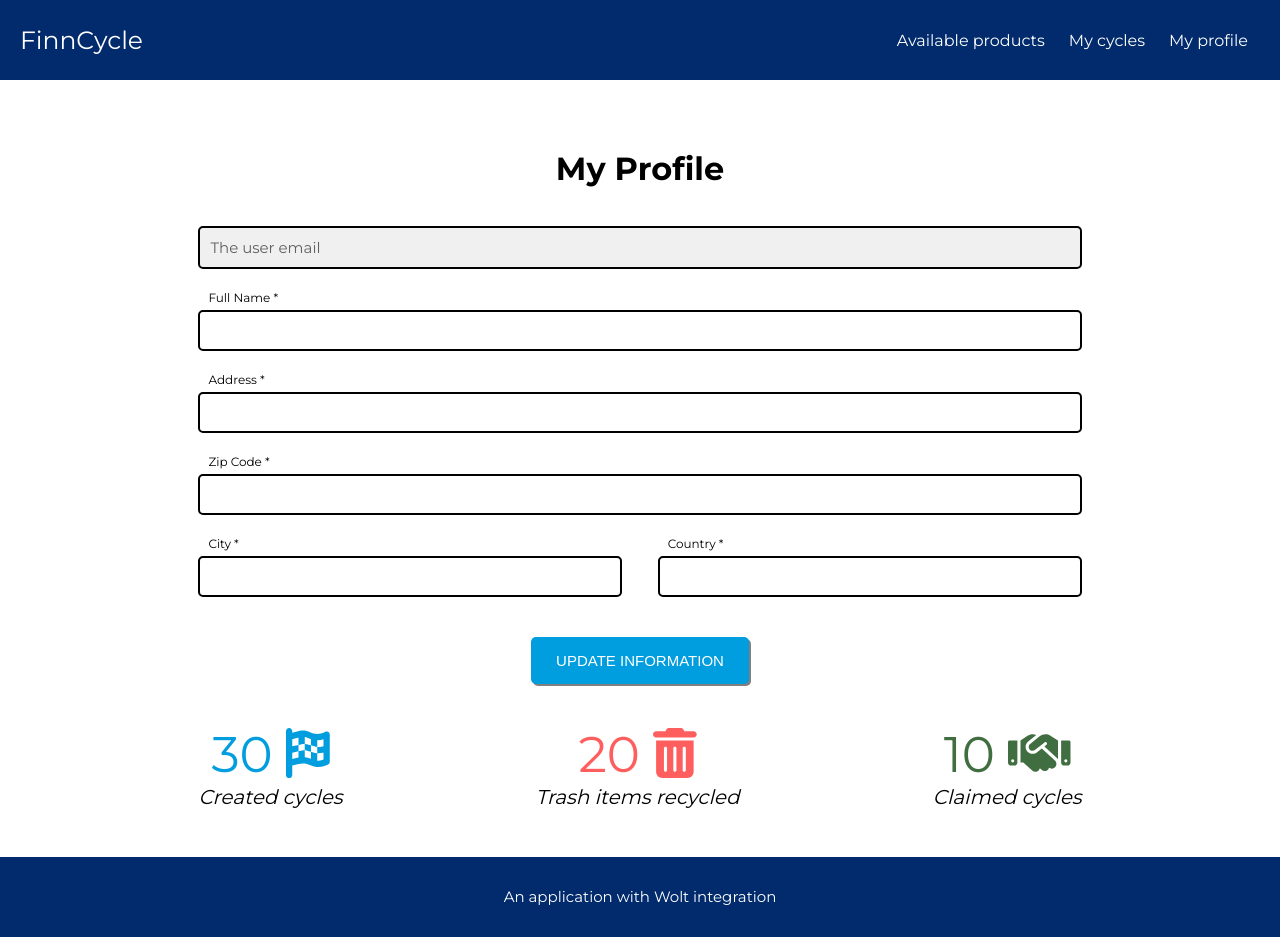
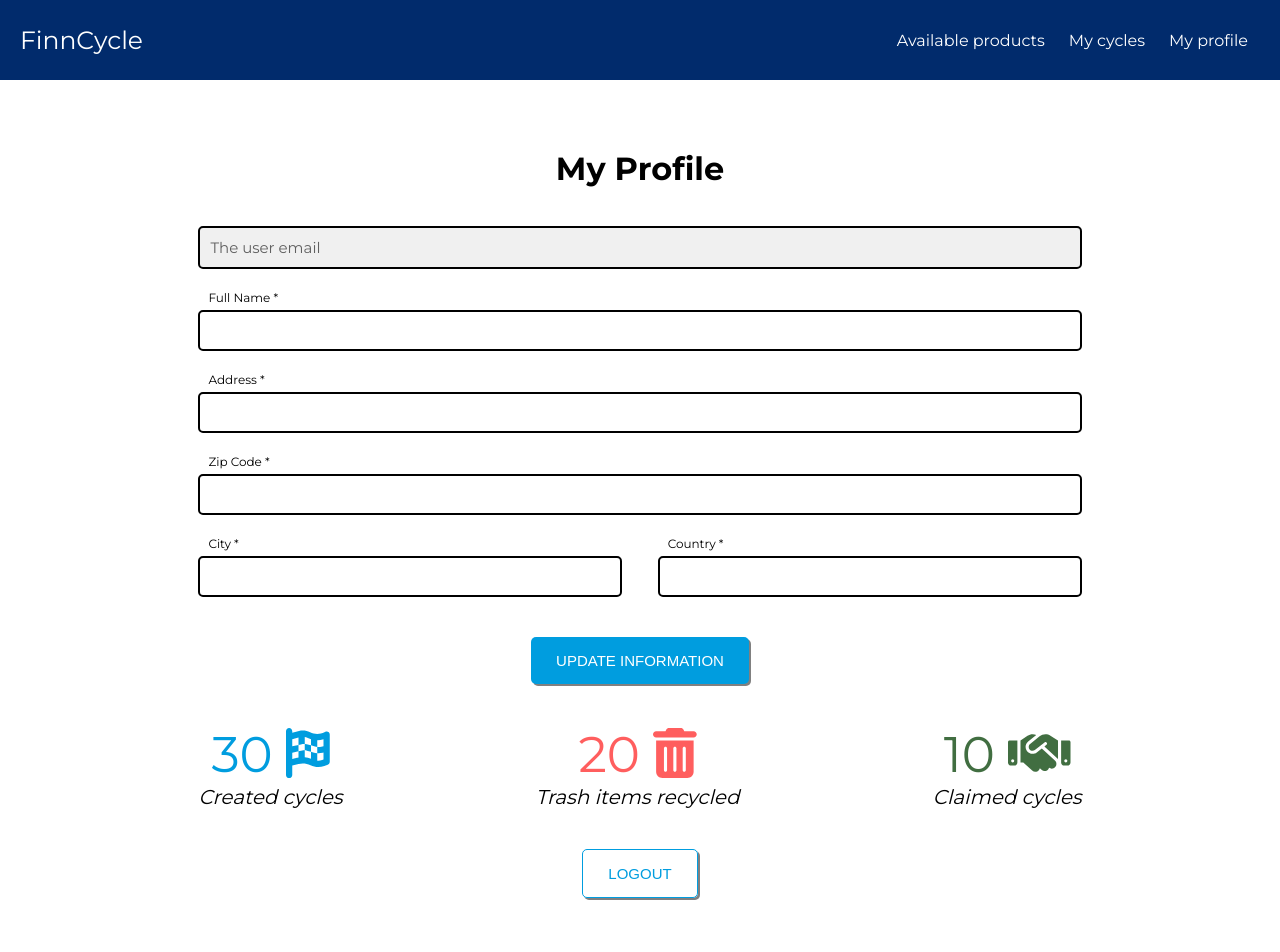
Before and after one commit to carlotacb/finncycle, a Next.js app in the folder client/finncycle/: page /my-profile in a window 1280 px wide. Shown: the top 952 px of the page. Built offline with nearby package versions, Linux system fonts and the light colour scheme.

Commit message:
add logout button

```diff
--- a/client/finncycle/src/pages/my-profile/index.tsx
+++ b/client/finncycle/src/pages/my-profile/index.tsx
@@ -3,6 +3,7 @@ import {BaseSyntheticEvent, useState} from "react";
 import {colors} from "../../constants/global-styles";
 import { FontAwesomeIcon } from '@fortawesome/react-fontawesome'
 import { faFlagCheckered, faTrashCan, faHandshake } from "@fortawesome/free-solid-svg-icons";
+import Head from "next/head";
 
 
 const Container = styled.div`
@@ -76,6 +77,27 @@ const SubmitButton = styled.button`
   }
 `;
 
+const LogoutButton = styled.button`
+  padding: 15px 25px;
+  margin: 40px 10px 10px;
+  border: 1px solid ${colors.primaryColor};
+  border-radius: 5px;
+  font-size: 15px;
+  box-shadow: 2px 2px grey;
+  text-transform: uppercase;
+  background-color: transparent;
+  cursor: pointer;
+  color: ${colors.primaryColor};
+
+  &:hover {
+    font-weight: bold;
+  }
+
+  &:active {
+    box-shadow: 0 0;
+  }
+`;
+
 const StatsCyclesContainer = styled.div`
   display: flex;
   justify-content: space-between;
@@ -119,6 +141,10 @@ export default function MyProfile() {
   // const [information, setInformation] = useState(profileInformation);
 
   return (
+    <>
+      <Head>
+        <title>Finncycle - My profile</title>
+      </Head>
       <Container>
         <h1>My Profile</h1>
         <InputGroup>
@@ -195,6 +221,9 @@ export default function MyProfile() {
             <StatCaption> Claimed cycles </StatCaption>
           </GroupStat>
         </StatsCyclesContainer>
+
+        <LogoutButton type="button" onClick={() => null}>Logout</LogoutButton>
       </Container>
+    </>
   )
 }
```
Lines whose indentation alone changed are shown as unchanged.
